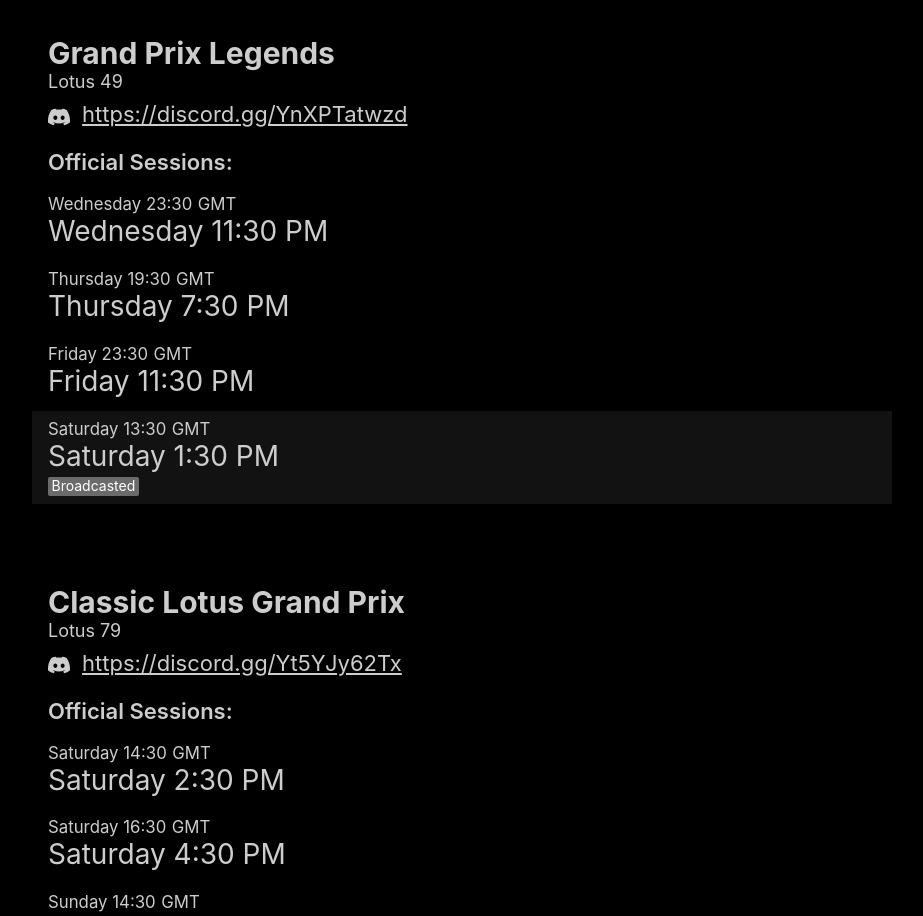
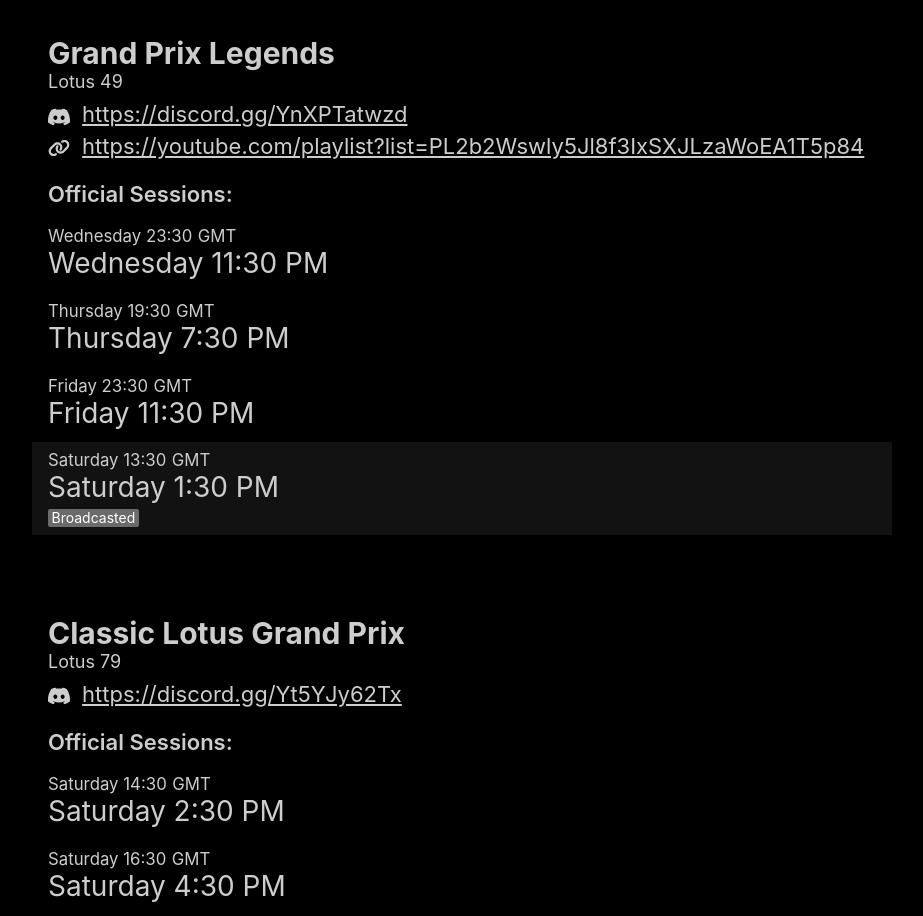
Before and after one commit to jamiehs/whenrace, a React (Create React App) app: page / in a window 1280 px wide. Shown: the part 1820-2736 px from the top of the page, without its empty margins (178-1101 px from the left). Built offline with nearby package versions, Linux system fonts and the light colour scheme.

Commit message:
Update official-sessions.js with Lotus 49 broadcast link

```diff
--- a/src/data/official-sessions.js
+++ b/src/data/official-sessions.js
@@ -218,7 +218,8 @@ const officials = [
         label: 'Grand Prix Legends',
         cars: ["Lotus 49"],
         links: {
-            discord: 'https://discord.gg/YnXPTatwzd'
+            discord: 'https://discord.gg/YnXPTatwzd',
+            broadcast: 'https://youtube.com/playlist?list=PL2b2Wswly5Jl8f3IxSXJLzaWoEA1T5p84',
         },
         sessions: [
             {
```
